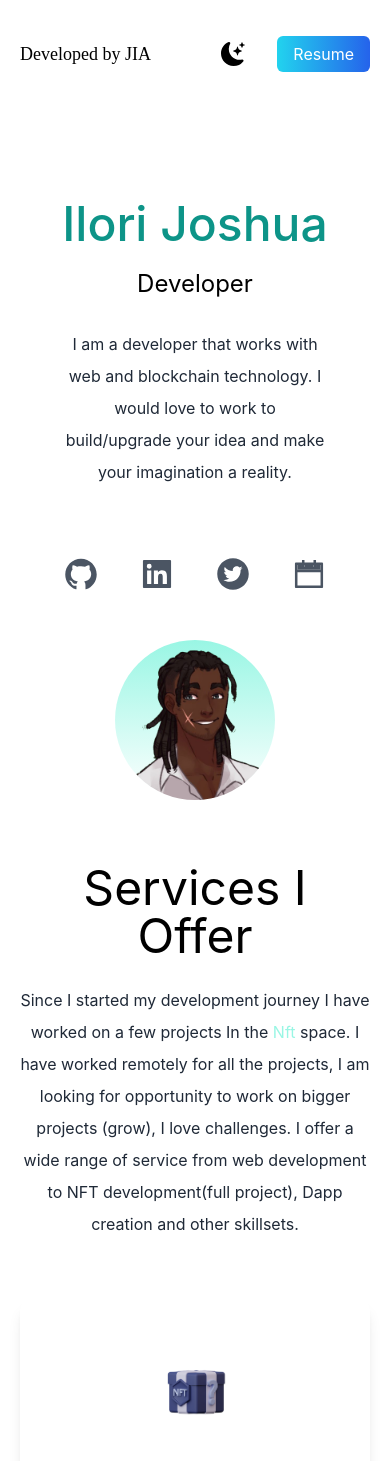
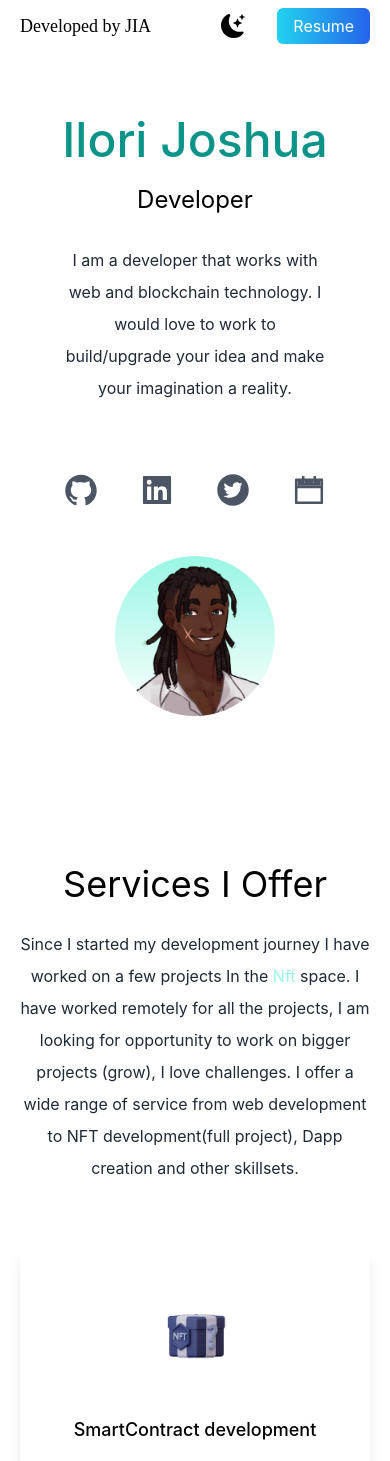
Before and after one commit to jia-ayo/practice-portfolio, a Next.js app: page / in a window 390 px wide. Shown: the top 1461 px of the page. Built offline with nearby package versions, Linux system fonts and the light colour scheme.

Commit message:
top of navbar

```diff
--- a/pages/index.js
+++ b/pages/index.js
@@ -36,7 +36,7 @@ export default function Home() {
 
       <main className="bg-white px-5 md:px-20 lg:px-40 dark:bg-slate-800">
         <section className="min-h-screen">
-          <nav className="py-10 mb-10 flex justify-between">
+          <nav className="py-3 mb-3 md:py-10 md:mb-10 flex justify-between">
             <h1 className="text-lg md:text-2xl lg:text-3xl font-burtons dark:text-slate-100">
               Developed by JIA
             </h1>
@@ -92,7 +92,7 @@ export default function Home() {
 
         <section>
           <div className="text-center mt-4">
-            <h3 className="text-5xl py-1 dark:text-slate-100">
+            <h3 className="text-4xl md:text-5xl py-1 dark:text-slate-100">
               Services I Offer
             </h3>
 
```
